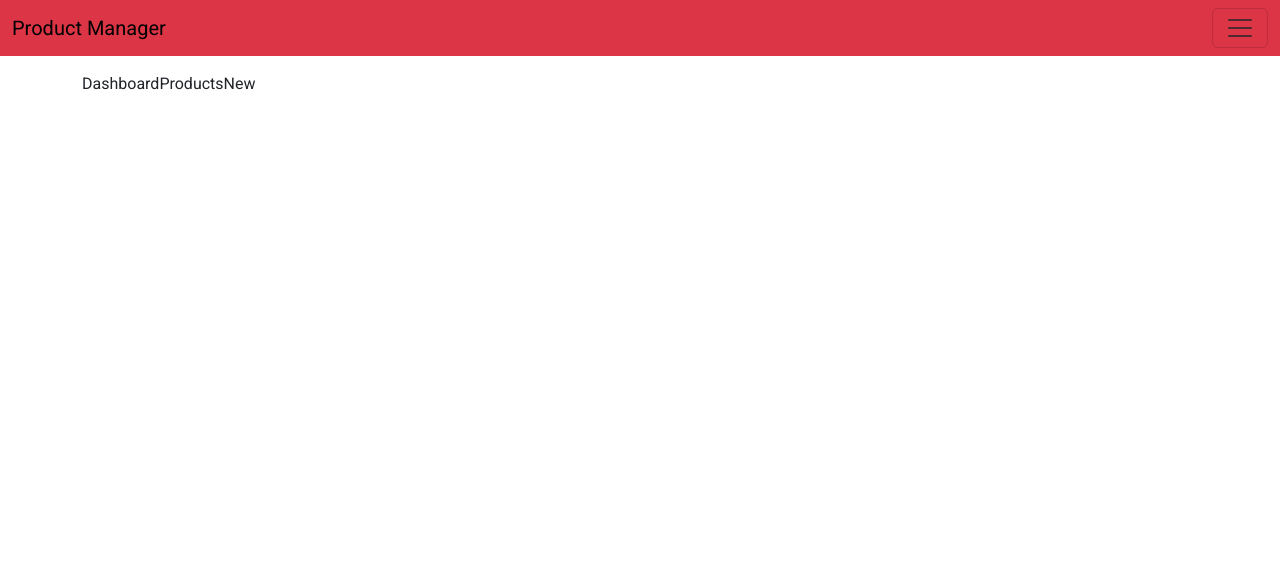
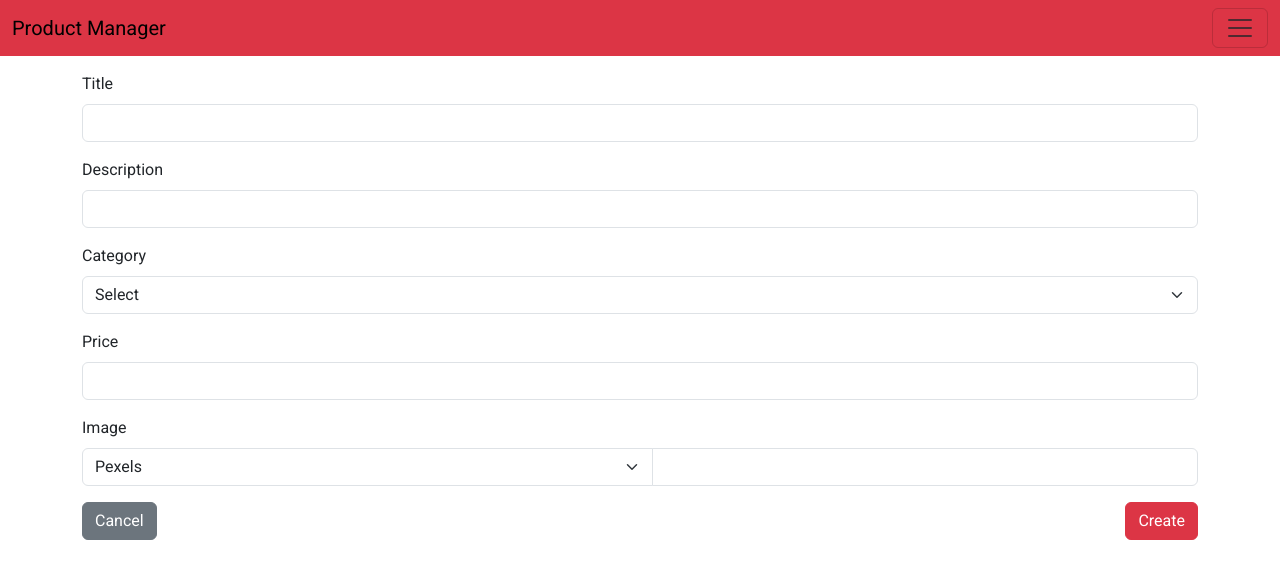
Before and after one commit to MehmetGenc35/nextjs-lessons, a Next.js app: page /dashboard/products/new in a window 1280 px wide. Shown: the top 578 px of the page. Built offline with nearby package versions, Linux system fonts and the light colour scheme; a web font is replaced by a local one.

Commit message:
17.04.2024

```diff
--- a/src/app/(main)/products/[id]/page.jsx
+++ b/src/app/(main)/products/[id]/page.jsx
@@ -28,7 +28,7 @@ const ProductDetailPage = async({params}) => {
   if(!productId) throw new Error("ProductId missing"); //hata fırlarsa en yakın error.jsx yakalayacak
 
   const res=await fetch(`${config.apiURL}/products/${productId}`);
-  if(!res.ok) NotFound();
+  if(!res.ok) notFound();
   const product = await res.json();//data elimiz e gelmiş oldu
 
 
--- /dev/null
+++ b/src/components/button-back.jsx
@@ -0,0 +1,13 @@
+"use client";
+import { useRouter } from "next/navigation";
+import React from "react";
+import { Button } from "react-bootstrap";
+const ButtonBack = ({ variant = "secondary", title = "Cancel" }) => {
+    const router = useRouter();
+    return (
+        <Button type="button" variant={variant} onClick={() => router.back()}>
+            {title}
+        </Button>
+    );
+};
+export default ButtonBack;
--- a/src/components/dashboard-products-new.jsx
+++ b/src/components/dashboard-products-new.jsx
@@ -1,9 +1,57 @@
-import React from 'react'
+"use client";
+import React from "react";
+import { Button, Form, InputGroup } from "react-bootstrap";
+import ButtonBack from "./button-back";
 
 const DashboardProductsNew = () => {
-  return (
-    <div>DashboardProductsNew</div>
-  )
-}
+	return (
+		<Form>
+			<Form.Group className="mb-3">
+				<Form.Label>Title</Form.Label>
+				<Form.Control type="text" />
+			</Form.Group>
+			<Form.Group className="mb-3">
+				<Form.Label>Description</Form.Label>
+				<Form.Control type="text" />
+			</Form.Group>
+			<Form.Group className="mb-3">
+				<Form.Label>Category</Form.Label>
+				<Form.Select aria-label="Default select example">
+					<option>Select</option>
+					<option value="Home">Home</option>
+					<option value="Computers">Computers</option>
+					<option value="Clothing">Clothing</option>
+					<option value="Kids">Kids</option>
+					<option value="Grocery">Grocery</option>
+				</Form.Select>
+			</Form.Group>
+			<Form.Group className="mb-3">
+				<Form.Label>Price</Form.Label>
+				<Form.Control type="number" />
+			</Form.Group>
+			<Form.Group className="mb-3">
+				<Form.Label>Image</Form.Label>
+				<InputGroup>
+					<Form.Select>
+						<option value="https://images.pexels.com">
+							Pexels
+						</option>
+						<option value="https://loremflickr.com">
+							Lorem Flickr
+						</option>
+					</Form.Select>
+					<Form.Control type="text" />
+				</InputGroup>
+			</Form.Group>
 
-export default DashboardProductsNew
+			<div className="d-flex justify-content-between">
+				<ButtonBack/>
+				<Button type="submit" variant="danger">
+					Create
+				</Button>
+			</div>
+		</Form>
+	);
+};
+
+export default DashboardProductsNew;
--- a/src/components/product-card.jsx
+++ b/src/components/product-card.jsx
@@ -6,7 +6,7 @@ import "./product-card.scss"
 import { useRouter } from "next/navigation";
 import FlexImage from "./flex-image";
 
-const ProductCard = ({ id, name, price, image }) => {
+const ProductCard = ({ id, title, price, image }) => {
 	const router = useRouter();
 
 	const handleClick = () => {
@@ -15,10 +15,10 @@ const ProductCard = ({ id, name, price, image }) => {
 
 	return (
 		<Card className="product-card" onClick={handleClick}>
-			<FlexImage src={image} alt={name} width="100%" height="250px" />
+			<FlexImage src={image} alt={title} width="100%" height="250px" />
 
 			<Card.Body>
-				<Card.Title>{name}</Card.Title>
+				<Card.Title>{title}</Card.Title>
 				<Card.Subtitle>
 					<Badge>{price}</Badge>
 				</Card.Subtitle>
--- a/src/components/product-details.jsx
+++ b/src/components/product-details.jsx
@@ -5,7 +5,7 @@ import FlexImage from './flex-image';
 
 const ProductDetails = ({product}) => {
 
-    const {title, price, sku, description, image} = product;
+    const {title, price, category, description, image} = product;
 
 
   return (
@@ -18,7 +18,7 @@ const ProductDetails = ({product}) => {
             <p>{description}</p>
             <h4 className="d-flex justify-content-between">
                 <Badge bg="warning">${price}</Badge>
-                <Badge>{sku}</Badge>
+                <Badge>{category}</Badge>
 
             </h4>
         </Col>
--- a/src/helpers/config.js
+++ b/src/helpers/config.js
@@ -1,3 +1,3 @@
 export const config = {
-    apiURL:"https://65de2e5cdccfcd562f5676b9.mockapi.io/api/v1"
+    apiURL:"https://65775f19197926adf62e1c85.mockapi.io/api/v1"
 }
```
Also changed, not shown: src/app/dashboard/products/[id]/page.jsx (+14 -7 lines), src/components/dashboard-products-edit.jsx (added, +58 -0 lines).
